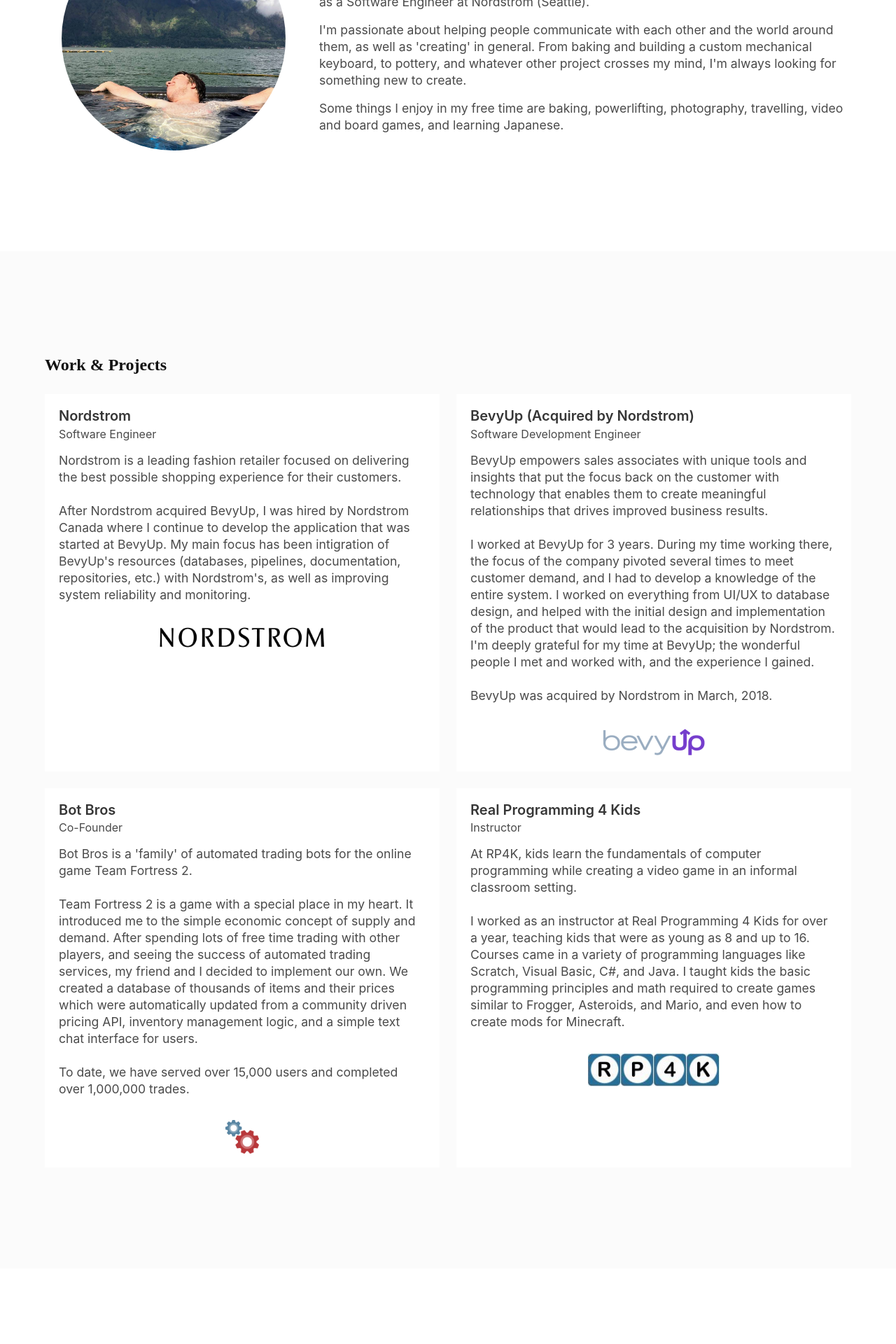
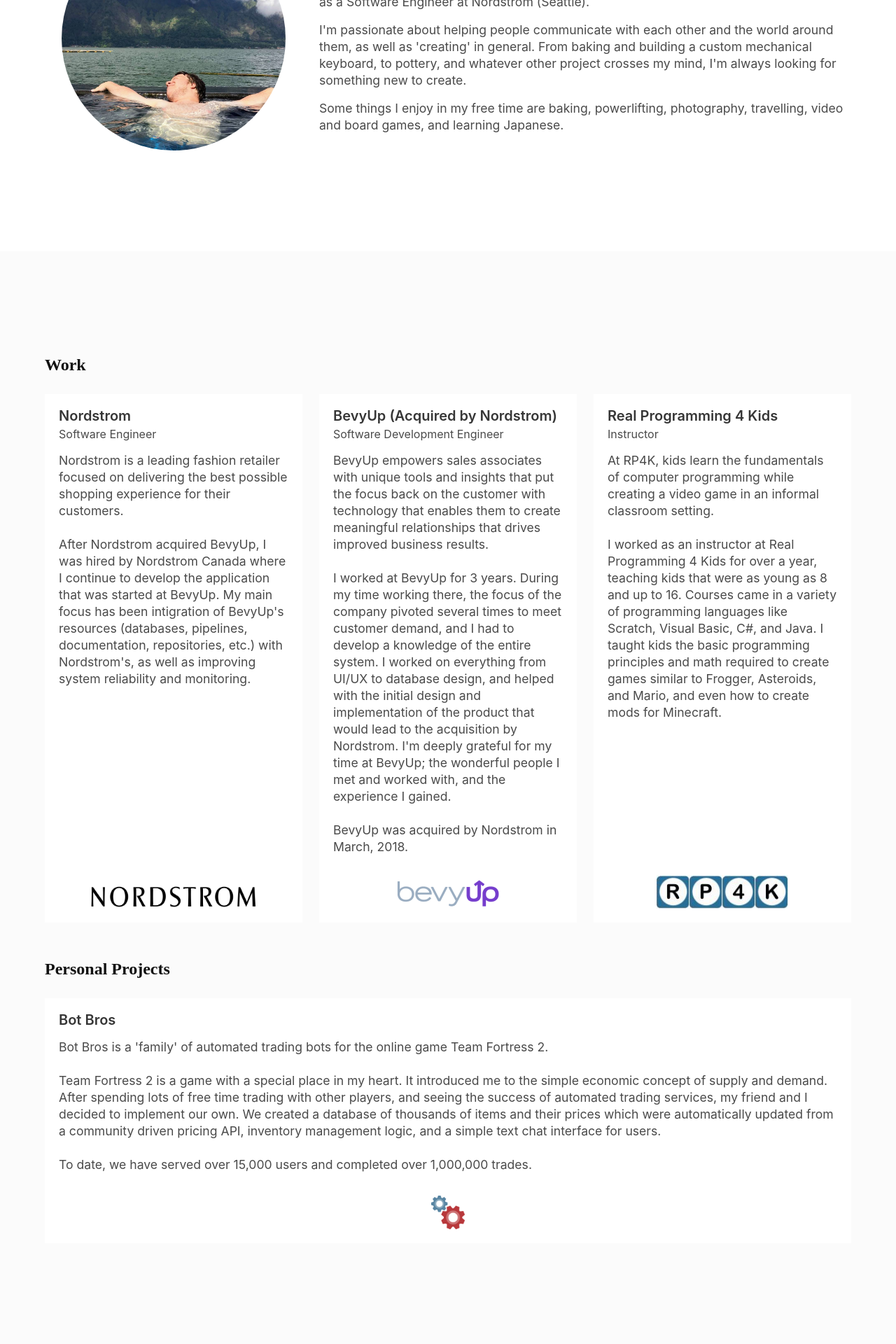
Before and after one commit to brandoncardoso/brandoncardoso.github.io, a Jekyll site: the page built from index.md, in a window 1280 px wide. Shown: the part 1149-3069 px from the top of the page at 70% size. Built offline with Jekyll 4.4.1, drawn with Linux system fonts in a browser that asks for light colours; some web fonts are replaced; before the commit the page ends 2961 px from its top, so only the background shows below that.

Commit message:
seperate work and projects, improve column responsitivity

```diff
--- a/_layouts/default.html
+++ b/_layouts/default.html
@@ -119,11 +119,12 @@
         <section class="section is-medium work" id="work">
             <div class="container">
                 <div class="section__title">
-                    Work &amp; Projects
+                    Work
                 </div>
-                <div class="section__body columns is-multiline">
-                    {% for item in site.data.work_and_projects %}
-                    <div class="column is-half">
+                <div class="section__body">
+                    <div class="columns is-multiline is-centered">
+                    {% for item in site.data.work %}
+                    <div class="column is-half-tablet is-one-third-widescreen">
                         <div class="work__container box is-radiusless is-shadowless">
                             <div class="work__text">
                                 <div class="work__title">
@@ -136,11 +137,44 @@
                                     {{ item.body }}
                                 </div>
                             </div>
+                            {% if (item.logo_url) %}
                             <div class="work__logo">
                                 <div class="image">
                                     <img src="{{ item.logo_url }}" />
                                 </div>
                             </div>
+                            {% endif %}
+                        </div>
+                    </div>
+                    {% endfor %}
+                    </div>
+                </div>
+                <div class="section__title">
+                    Personal Projects
+                </div>
+                <div class="section__body">
+                    <div class="columns is-multiline is-centered">
+                    {% for item in site.data.projects %}
+                    <div class="column">
+                        <div class="work__container box is-radiusless is-shadowless">
+                            <div class="work__text">
+                                <div class="work__title">
+                                    <p class="title is-5">{{ item.title }}</p>
+                                    {% if (item.subtitle) %}
+                                    <p class="subtitle is-6">{{ item.subtitle }}</p>
+                                    {% endif %}
+                                </div>
+                                <div class="work__body">
+                                    {{ item.body }}
+                                </div>
+                            </div>
+                            {% if (item.logo_url) %}
+                            <div class="work__logo">
+                                <div class="image">
+                                    <img src="{{ item.logo_url }}" />
+                                </div>
+                            </div>
+                            {% endif %}
                         </div>
                     </div>
                     {% endfor %}
--- a/css/main.scss
+++ b/css/main.scss
@@ -123,6 +123,10 @@
 		font-size: 1.5rem;
 		color: $gray-darkest;
 		margin-bottom: 1.5rem;
+
+		&:not(:first-child) {
+			margin-top: 3rem;
+		}
 	}
 
 	&__body {
@@ -172,7 +176,10 @@
 .work {
 	background: $gray-lighter;
 
-	&__container {
+	&__container.box {
+		display: flex;
+		flex-direction: column;
+		justify-content: space-between;
 		height: 100%;
 	}
 
```
Also changed, not shown: _data/projects.yml (added, +16 -0 lines), _data/work.yml (renamed from _data/work_and_projects.yml, +0 -17 lines).
